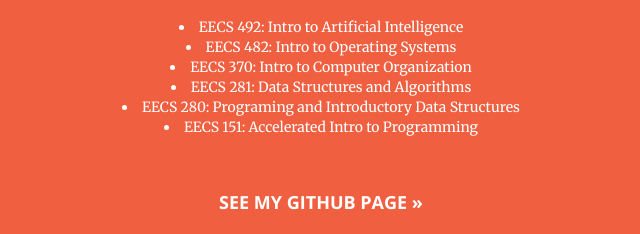
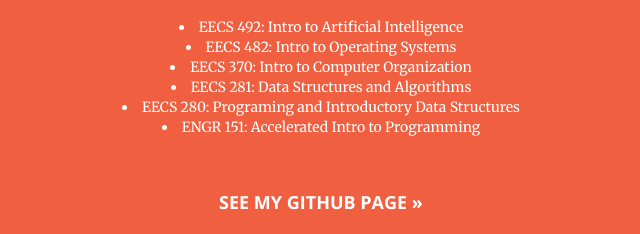
Before and after one commit to akshayvk/akshayvk.github.io, a plain HTML site: page index.html in a window 1280 px wide. Shown: the part 1446-1680 px from the top of the page, 319-959 px from the left. Drawn offline with nearby package versions, Linux system fonts and the light colour scheme; files whose address does not match are found by name.

Commit message:
Forgot to edit

```diff
--- a/index.html
+++ b/index.html
@@ -92,7 +92,7 @@
                     <li>EECS 370: Intro to Computer Organization</li>
                     <li>EECS 281: Data Structures and Algorithms</li>
                     <li>EECS 280: Programing and Introductory Data Structures</li>
-                    <li>EECS 151: Accelerated Intro to Programming</li>
+                    <li>ENGR 151: Accelerated Intro to Programming</li>
                     <hr>
                     <a class="btn btn-primary btn-lg" href="https://github.com/akshayvk" role="button"> See My Github Page &raquo;</a></p></center>
 
```
